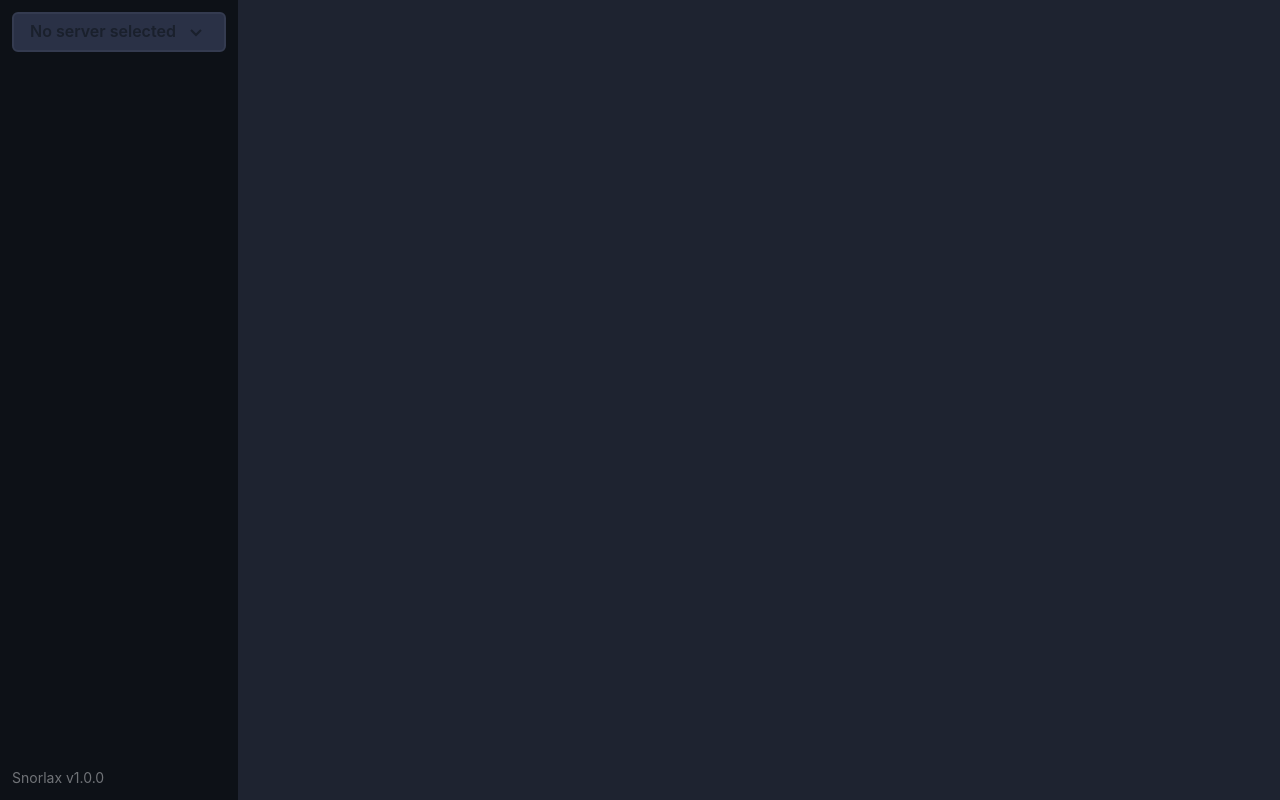
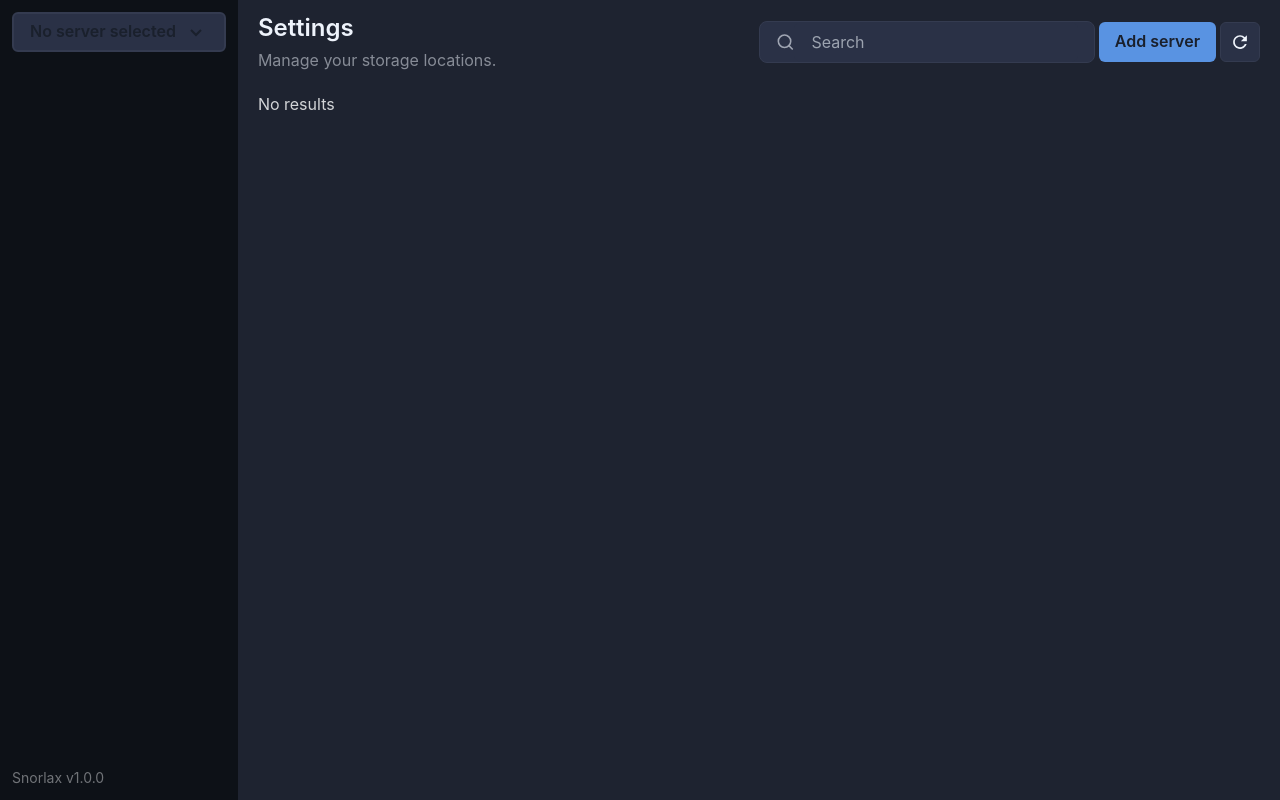
Before and after one commit to hyfic/snorlax, a React (Vite) app in the folder app/: page /settings in a window 1280 px wide. Built offline with nearby package versions, Linux system fonts and the light colour scheme.

Commit message:
settings page

```diff
--- a/app/src/App.tsx
+++ b/app/src/App.tsx
@@ -3,6 +3,7 @@ import { AppLayout } from './components/appLayout';
 import { Paths } from './utils/paths';
 import { FileListPage } from './pages/fileListPage';
 import { BrowserRouter, Routes, Route } from 'react-router-dom';
+import { SettingsPage } from './pages/settingsPage';
 
 export const App: React.FC = () => {
   return (
@@ -10,6 +11,7 @@ export const App: React.FC = () => {
       <AppLayout>
         <Routes>
           <Route path={Paths.fileList} element={<FileListPage />} />
+          <Route path={Paths.settings} element={<SettingsPage />} />
         </Routes>
       </AppLayout>
     </BrowserRouter>
--- /dev/null
+++ b/app/src/pages/settingsPage.tsx
@@ -0,0 +1,81 @@
+import React, { useState } from 'react';
+import { FiSearch } from 'react-icons/fi';
+import { IoMdRefresh } from 'react-icons/io';
+import { Button, Flex, IconButton, Input, Tooltip } from '@chakra-ui/react';
+import { AddServerWrapper } from '@/components/serverOptions/addServerWrapper';
+import { useServerStore } from '@/store/server.store';
+import { ServerDisplay } from '@/components/serverOptions/serverDisplay';
+
+export const SettingsPage: React.FC = () => {
+  const { servers, loadServers } = useServerStore();
+
+  const [searchQuery, setSearchQuery] = useState('');
+
+  return (
+    <div>
+      <Flex alignItems='center' justifyContent='space-between'>
+        <div>
+          <h1 className='text-2xl font-semibold'>Settings</h1>
+          <p className='text-app-text opacity-50 mt-1'>
+            Manage your storage locations.
+          </p>
+        </div>
+        <Flex alignItems='center'>
+          <div className='bg-app-dark3 px-4 rounded-lg flex items-center border border-app-dark4'>
+            <FiSearch className='text-app-text opacity-60 text-xl font-medium' />
+            <Input
+              placeholder='Search'
+              className='border border-app-dark3 bg-app-dark3'
+              variant='filled'
+              value={searchQuery}
+              onChange={(e) => setSearchQuery(e.target.value)}
+            />
+          </div>
+          <AddServerWrapper>
+            <Button
+              ml={1}
+              className='bg-app-accent transition-all duration-200 hover:bg-app-accent/80'
+            >
+              Add server
+            </Button>
+          </AddServerWrapper>
+          <Tooltip
+            label='Refetch servers'
+            className='bg-app-dark3 text-app-text border border-app-dark4'
+          >
+            <IconButton
+              aria-label='Refetch'
+              ml={1}
+              icon={<IoMdRefresh className='text-app-text text-xl' />}
+              className='bg-app-dark3 border border-app-dark4 hover:opacity-60'
+              onClick={() => loadServers()}
+            />
+          </Tooltip>
+        </Flex>
+      </Flex>
+      <div className='mt-5'>
+        {searchQuery.trim().length !== 0 && (
+          <h2 className='mb-5 text-xl font-medium'>
+            Searching for {searchQuery} ...
+          </h2>
+        )}
+        {servers.filter((server) =>
+          server.name
+            .trim()
+            .toLowerCase()
+            .includes(searchQuery.trim().toLowerCase())
+        ).length == 0 && <h2 className='text-app-text2'>No results</h2>}
+        {servers
+          .filter((server) =>
+            server.name
+              .trim()
+              .toLowerCase()
+              .includes(searchQuery.trim().toLowerCase())
+          )
+          .map((server) => (
+            <ServerDisplay server={server} key={server.id} />
+          ))}
+      </div>
+    </div>
+  );
+};
```
